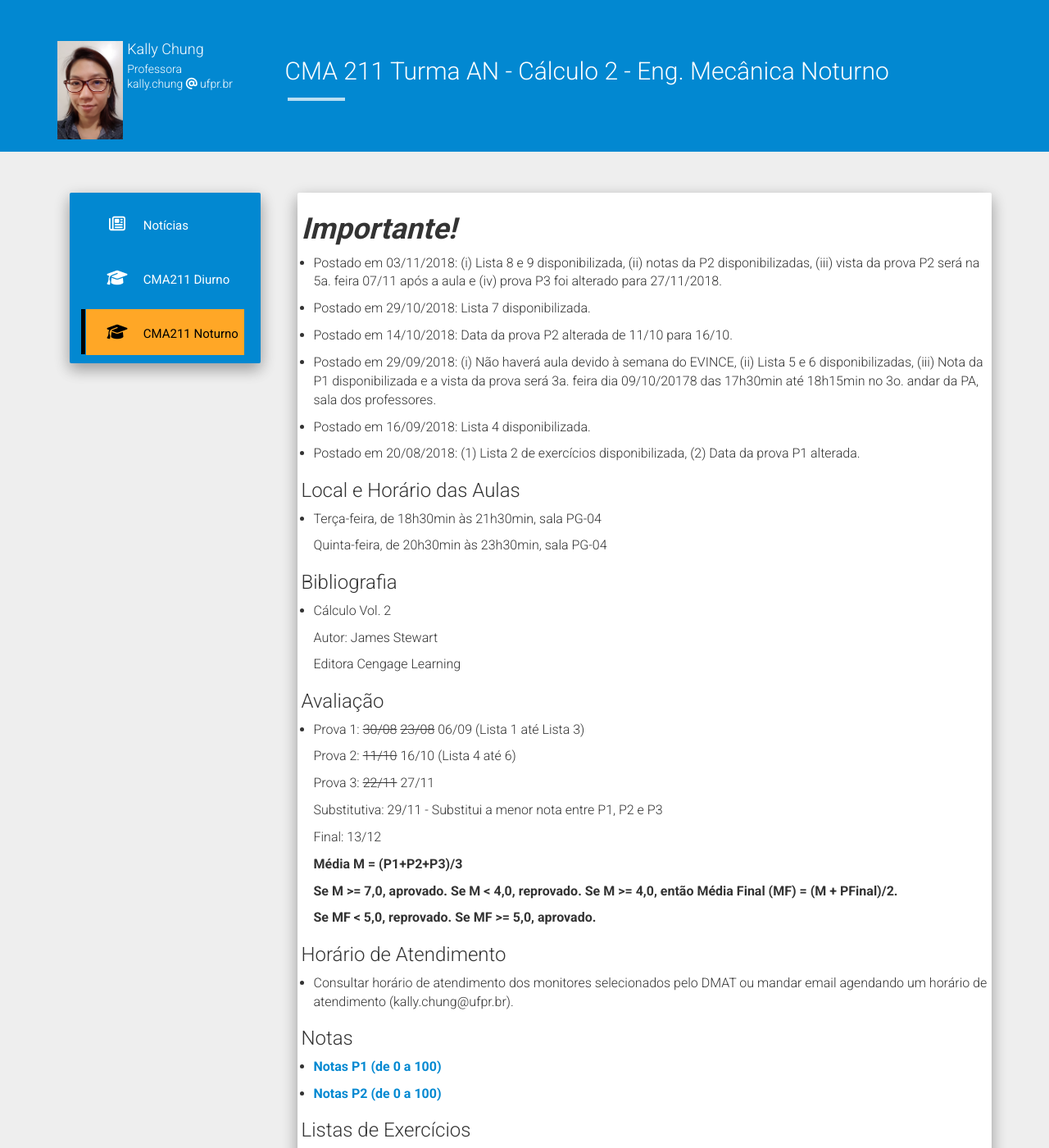
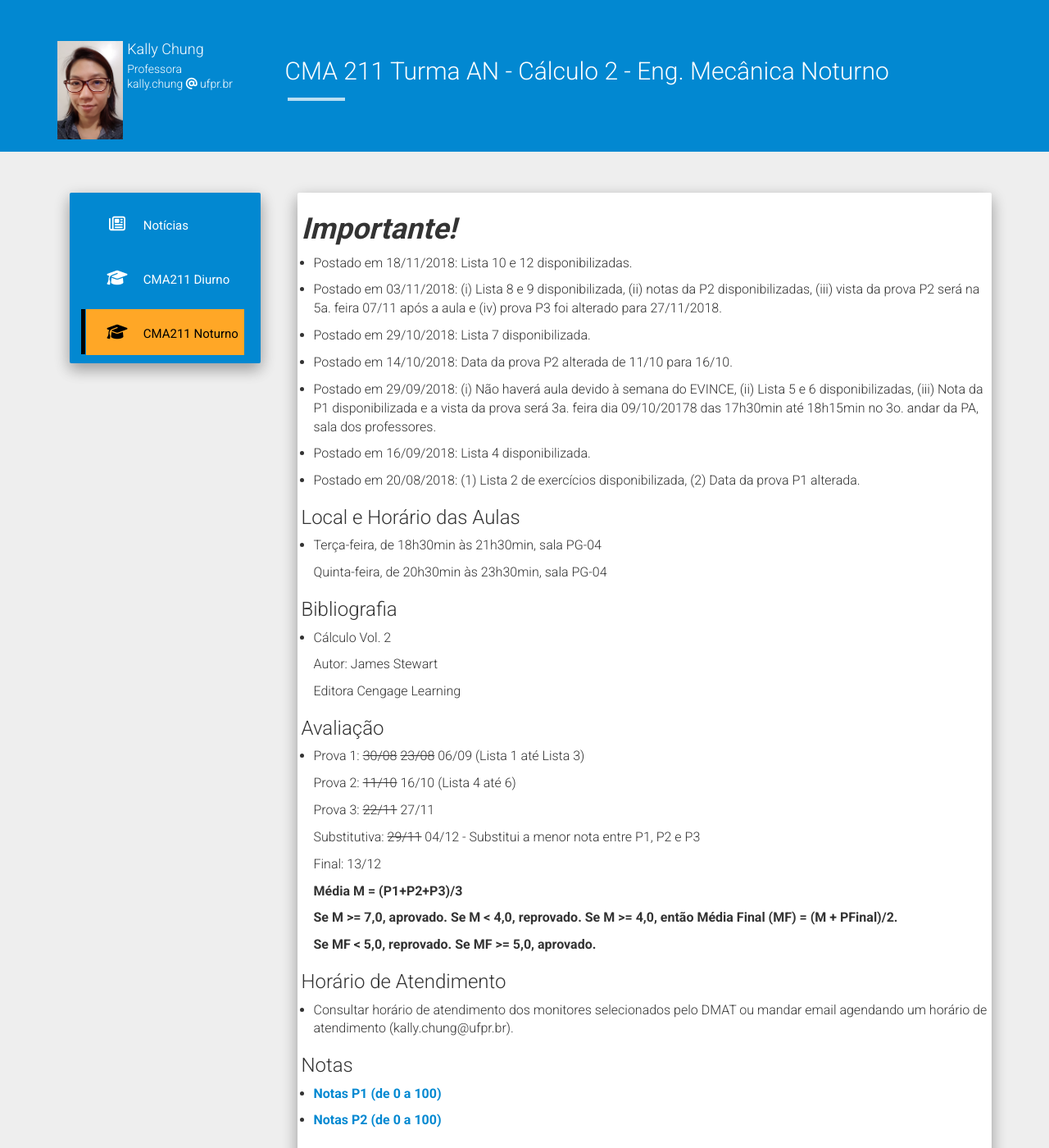
Before and after one commit to chunggnuhc/chunggnuhc.github.io, a Jekyll site: the page built from CMA211AN-Calc2-2sem2018.md, in a window 1280 px wide and 1400 px high. Shown: the whole window at 82% size. Built offline with Jekyll 4.4.1, drawn with Linux system fonts in a browser that asks for light colours; nearby versions of some CDN libraries.

Commit message:
Update CMA-211AN - News

```diff
--- a/CMA211AN-Calc2-2sem2018.md
+++ b/CMA211AN-Calc2-2sem2018.md
@@ -4,6 +4,8 @@ title: CMA 211 Turma AN - Cálculo 2 - Eng. Mecânica Noturno
 permalink: /CMA211AN-Calc2-2sem2018/
 ---
 <h1><b><i>Importante!</i></b></h1>
+- Postado em 18/11/2018: Lista 10 e 12 disponibilizadas.
+
 - Postado em 03/11/2018: (i) Lista 8 e 9 disponibilizada, (ii) notas da P2 disponibilizadas, (iii) vista da prova P2 será na 5a. feira 07/11 após a aula e (iv) prova P3 foi alterado para 27/11/2018.
 
 - Postado em 29/10/2018: Lista 7 disponibilizada.
@@ -39,7 +41,7 @@ permalink: /CMA211AN-Calc2-2sem2018/
 
   Prova 3: <strike>22/11</strike> 27/11
 
-  Substitutiva: 29/11 - Substitui a menor nota entre P1, P2 e P3
+  Substitutiva: <strike>29/11</strike> 04/12 - Substitui a menor nota entre P1, P2 e P3
 
   Final: 13/12
 
```
